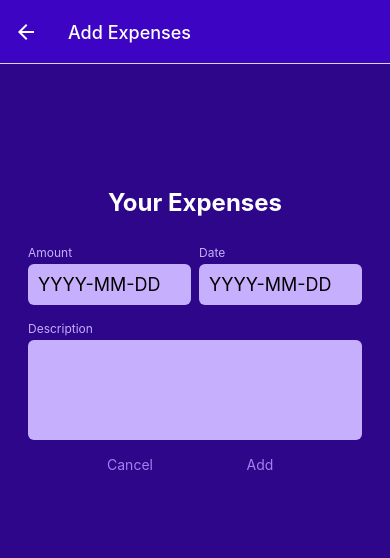
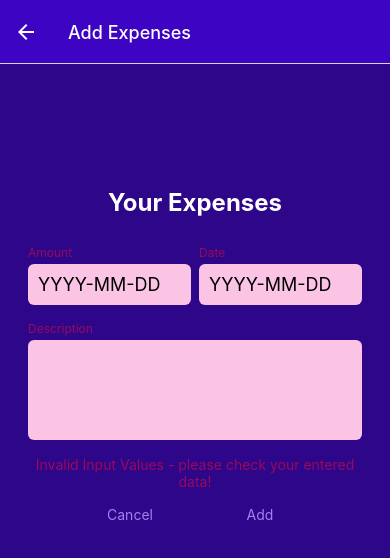
Before and after one commit to Pranavsudha/ExpenseTrackerApp, a React Native app: screen /ManageExpenses in a window 390 px wide. Shown: the top 558 px of the page. Built offline with nearby package versions, Linux system fonts and the light colour scheme.

Commit message:
changes made

```diff
--- a/app/src/components/MangeExpense/ExpenseForm.tsx
+++ b/app/src/components/MangeExpense/ExpenseForm.tsx
@@ -1,109 +1,159 @@
-import {View,StyleSheet,Text} from "react-native"
-import Input from "./Input"
-import { useState } from "react"
-import Button from "../../ui/Button"
+import { View, StyleSheet, Text, Alert } from "react-native";
+import Input from "./Input";
+import { useState } from "react";
+import Button from "../../ui/Button";
+import { getFormattedDate } from "../../../utils/date";
+import { GlobalStyles } from "../../../../constants/styles";
+
+function ExpenseForm({ onCancel, onSubmit, submitButtonLabel, defaultValues }) {
+  const [inputs, setInputs] = useState({
+    amount: {
+      value: defaultValues ? defaultValues.amount.toString() : "",
+      isValid: !!defaultValues
+    },
+
+    date: {
+      value: defaultValues ? getFormattedDate(defaultValues.date) : "",
+      isValid: !!defaultValues
+    },
+    description: {
+      value: defaultValues ? defaultValues.description : "",
+      isValid: !!defaultValues
+    },
+  });
+  console.log(defaultValues?.date.toISOString().slice(0, 10));
+  function inputChangeHandler(inputIdentifier, enteredValue) {
+    setInputs((curInputValues) => {
+      return {
+        ...curInputValues,
+        [inputIdentifier]: {value:enteredValue,isValid:true}, //dynamically accessed property
+      };
+    });
+  }
 
 
 
+  function submitHandler() {
+    const expenseData = {
+      amount: +inputs.amount.value,
+      date: new Date(inputs?.date.value),
+      description: inputs.description.value,
+    };
+
+    const amountIsValid = !isNaN(expenseData.amount) && expenseData.amount > 0;
+    const dateIsValid = expenseData.date.toString() === "Invalid Date";
+    const descriptionIsValid = expenseData.description.trim().length > 0;
+
+    if (!amountIsValid || !dateIsValid || !descriptionIsValid) {
+    //   Alert.alert("Invalid Input", "Please Check Your Input Values");
+    setInputs((curInputs)=>{
+        return {
+            amount: {value:curInputs.amount.value, isValid:amountIsValid},
+            date: {value:curInputs.date.value, isValid:dateIsValid},
+           description: {
+            value:curInputs.description.value,
+            isValid:descriptionIsValid
+        }
+        }
+    })
+      return;
+    }
+
+    onSubmit(expenseData);
+  }
+
+  const formIsInvalid = !inputs.amount.isValid ||
+  !inputs.date.isValid ||
+  !inputs.description.isValid
 
 
-function ExpenseForm({onCancel,onSubmit,submitButtonLabel}){
-    const [inputValue,setInputValues] = useState({
-        amount:'',
-        date:'',
-        description:''
-    })
-function inputChangeHandler(inputIdentifier,enteredValue){
-setInputValues((curInputValues)=>{
-    return {
-        ...curInputValues,
-        [inputIdentifier]: enteredValue //dynamically accessed property
-    }
-})
-}
 
-function submitHandler(){
-
-}
-
-    return <View style={styles.form}>
+  return (
+    <View style={styles.form}>
       <Text style={styles.expenseTitle}>Your Expenses</Text>
       <View style={styles.inputRow}>
         <Input
           style={styles.rowInput}
-         label={"Amount"} textInputConfig={{
-        keyboardType:'decimal-pad',
-        onChangeText:inputChangeHandler.bind(this,'amount'),
-        placeholder :'YYYY-MM-DD',
-        maxLength:10,
-        value:inputValue?.amount
-    }}/>
+          label={"Amount"}
+          invalid={!inputs?.amount?.isValid}
+          textInputConfig={{
+            keyboardType: "decimal-pad",
+            onChangeText: inputChangeHandler.bind(this, "amount"),
+            placeholder: "YYYY-MM-DD",
+            maxLength: 10,
+            value: inputs?.amount.value,
+          }}
+        />
         <Input
           style={styles.rowInput}
-        label={"Date"} textInputConfig={{
-        keyboardType:'decimal-pad',
-        onChangeText:inputChangeHandler.bind(this,'date'),
-        value:inputValue?.date,
-        placeholder :'YYYY-MM-DD',
-        maxLength:10
-    }}/>
-
+          label={"Date"}
+          invalid={!inputs.amount.isValid}
+          textInputConfig={{
+            keyboardType: "decimal-pad",
+            onChangeText: inputChangeHandler.bind(this, "date"),
+            value: inputs.date.value,
+            placeholder: "YYYY-MM-DD",
+            maxLength: 10,
+          }}
+        />
       </View>
-        <Input label={"Description"}
+      <Input
+        label={"Description"}
+        invalid={!inputs.amount.isValid}
         textInputConfig={{
-        onChangeText:inputChangeHandler.bind(this,'description'),
-        value:inputValue?.description,
-        multiline:true, //prop to add number of line uses can type,
+          onChangeText: inputChangeHandler.bind(this, "description"),
+          value: inputs.description.value,
+          multiline: true, //prop to add number of line uses can type,
           // autoCapitalize:'sentences',
           // autoCorrect:false // default is true
-
-    }}/>
+        }}
+      />
+      {formIsInvalid && (<Text style={styles.errorText}>Invalid Input Values - please check your entered data!</Text>)}
       <View style={styles.buttons}>
-        <Button style={styles.button} mode='flat' onPress={onCancel}>
+        <Button style={styles.button} mode="flat" onPress={onCancel}>
           Cancel
         </Button>
-        <Button
-          style={styles.button}
-          mode='flat'
-          onPress={submitHandler}
-        >
+        <Button style={styles.button} mode="flat" onPress={submitHandler}>
           {submitButtonLabel.toString()}
         </Button>
       </View>
     </View>
+  );
 }
 
-export default ExpenseForm
+export default ExpenseForm;
 
 const styles = StyleSheet.create({
-    form:{
-marginTop:80
+  form: {
+    marginTop: 80,
   },
-inputRow:{
-    flexDirection:"row",
-    justifyContent:"space-between"
+  inputRow: {
+    flexDirection: "row",
+    justifyContent: "space-between",
   },
-rowInput:{
-    flex:1
+  rowInput: {
+    flex: 1,
   },
-expenseTitle:{
-textAlign:"center",
-fontSize:24,
-fontWeight:"bold",
-color:"white",
-marginVertical:20
+  expenseTitle: {
+    textAlign: "center",
+    fontSize: 24,
+    fontWeight: "bold",
+    color: "white",
+    marginVertical: 20,
   },
   buttons: {
-    flexDirection: 'row',
-    justifyContent: 'center',
-    alignItems: 'center',
+    flexDirection: "row",
+    justifyContent: "center",
+    alignItems: "center",
   },
   button: {
     minWidth: 120,
     marginHorizontal: 5,
   },
-})
+  errorText:{
+textAlign:"center",
+color:GlobalStyles.colors.error500,
+margin:8
 
-function setInputValue() {
-    throw new Error("Function not implemented.")
   }
+});
--- a/app/src/components/MangeExpense/Input.tsx
+++ b/app/src/components/MangeExpense/Input.tsx
@@ -2,23 +2,27 @@ import { StyleSheet, Text, TextInput, View } from 'react-native'
 import React from 'react'
 import { GlobalStyles } from '../../../../constants/styles'
 
-function Input({label,style,textInputConfig}){
+function Input({label,style,textInputConfig,invalid}){
 
-    let inputStyles=[styles.input];
+   const inputStyles=[styles.input];
 
-    //Check if both are truthy
-    if(textInputConfig && textInputConfig.multiline){
-      inputStyles.push(styles.inputMultiLine)
-    }
+    // Check if both are truthy
+  if (textInputConfig && textInputConfig.multiline) {
+    inputStyles.push(styles.inputMultiLine);
+  }
+
+  if (invalid) {
+    inputStyles.push(styles.invalidInput);
+  }
 
   return (
-    <View style={[styles.inputContainer,style]}>
-      <Text style={styles.label}>{label}</Text>
-      <TextInput
+    <View style={[styles.inputContainer, style]}>
+    <Text style={[styles.label, invalid && styles.invalidLabel]}>{label}</Text>
+    <TextInput
       style={inputStyles}
       {...textInputConfig}
-      />
-    </View>
+    />
+  </View>
   )
 }
 
@@ -53,5 +57,11 @@ const styles = StyleSheet.create({
     inputMultiLine:{
      minHeight:100,
      textAlignVertical:"top"
+    },
+    invalidLabel:{
+        color:GlobalStyles.colors.error500
+    },
+    invalidInput:{
+        backgroundColor:GlobalStyles.colors.error50
     }
 })
--- a/app/src/screens/ManageExpenses.tsx
+++ b/app/src/screens/ManageExpenses.tsx
@@ -28,26 +28,30 @@ function ManageExpenses({ route }) {
     navigation.goBack();
   }
 
-  function confirmHandler() {
+  function confirmHandler(expenseData) {
     if (!isEditing) {
-      expensesContext.addExpense({
-        description: "Test",
-        amount: 19.99,
-        date: new Date('2022-05-20'),
-      });
+      expensesContext.updateExpense(editedExpenseID,expenseData)
     } else {
-      expensesContext.updateExpense(editedExpenseID, {
-        description: "Test",
-        amount: 19.99,
-        date: new Date('2022-05-20'),
-      });
+      expensesContext.addExpense(expenseData);
     }
     navigation.goBack();
   }
 
+  const selectedExpense = expensesContext.expenses.find(
+    expenses => expenses?.id === editedExpenseID);
+
+
+
+
+
   return (
     <View style={styles.container}>
-      <ExpenseForm submitButtonLabel={isEditing ? 'Update' : 'Add'} onCancel={cancelHandler}/>
+      <ExpenseForm
+      submitButtonLabel={isEditing ? 'Update' : 'Add'}
+      onSubmit={confirmHandler}
+       onCancel={cancelHandler}
+       defaultValues={selectedExpense}
+       />
 
       {isEditing && (
         <View style={styles.deleteContainer}>
--- a/app/src/ui/Button.js
+++ b/app/src/ui/Button.js
@@ -34,7 +34,7 @@ const styles = StyleSheet.create({
     },
     pressed:{
         opacity:0.75,
-        backgroundColor:GlobalStyles.colors.primary200,
+        backgroundColor:GlobalStyles.colors.primary500,
         borderRadius:4
     }
 })
--- a/app/utils/date.js
+++ b/app/utils/date.js
@@ -1,5 +1,5 @@
 export function getFormattedDate(date){
-    return `${date.getFullYear()}-${date.getMonth()+1}-${date.getDate()}`
+    return date.toISOString().slice(0,10)
 }
 
 export function getDateMinusDays(date,days) {
```
Lines whose indentation alone changed are shown as unchanged.
